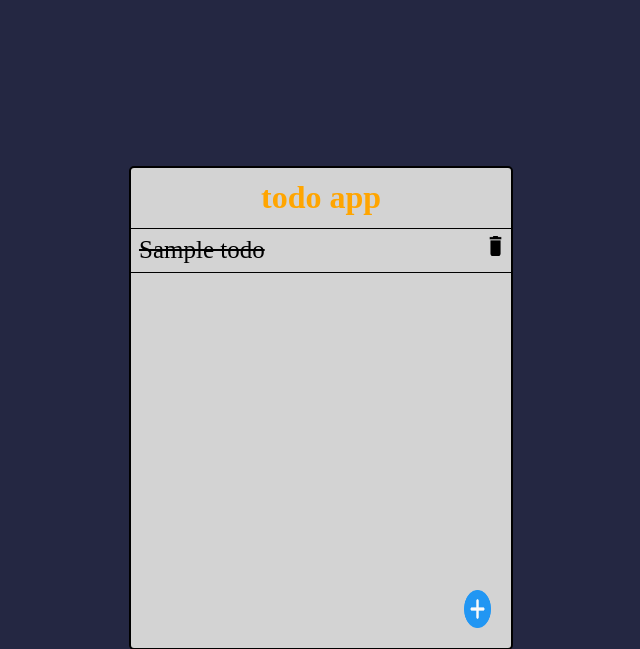
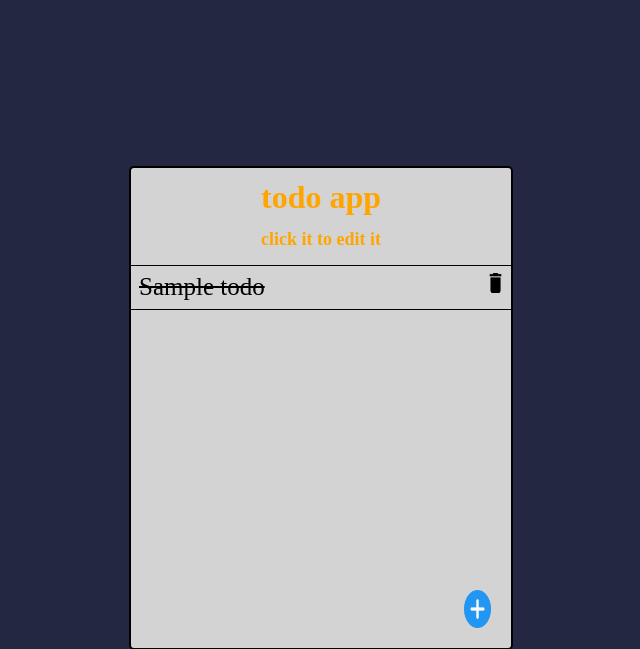
Before and after one commit to Bragadeesh16/todo, a Django app: page / in a window 1280 px wide. Shown: the top 649 px of the page, without its empty margins (319-959 px from the left). Run offline with Django 5.2, Linux system fonts and the light colour scheme; tables that the repository leaves empty hold one stand-in row (values such as "Sample post"); some libraries are stand-ins or nearby versions.

Commit message:
Update todo_list.html

```diff
--- a/todolist/templates/todo_list.html
+++ b/todolist/templates/todo_list.html
@@ -11,7 +11,7 @@
 <body>
     <div class="whole-div">
         <div class="inner-div">
-            <h1>todo app</h1>
+           <h1>todo app <br> <span style="font-size:large;"> click it to edit it </span></h1>
             <div class="overlay">
                 <form action="" method="post" id="uplode-form">
                     {% csrf_token %}
```
